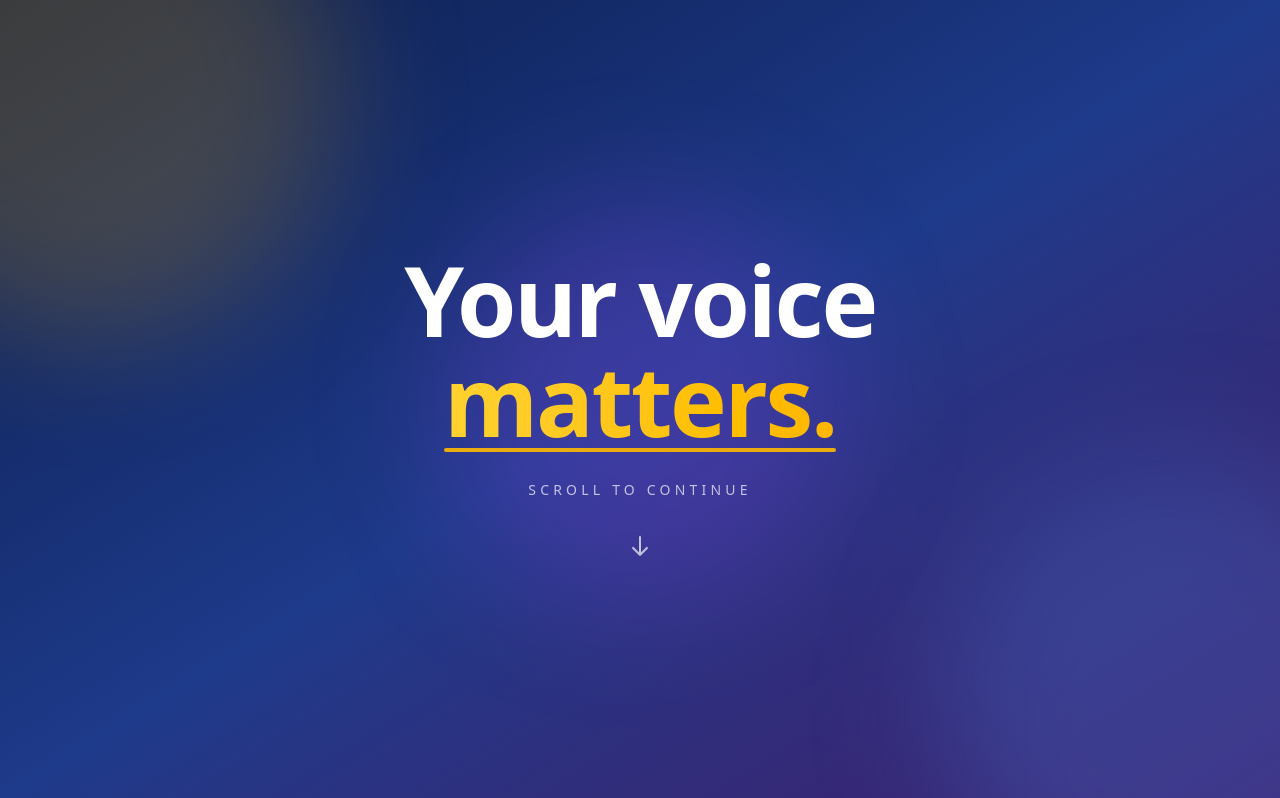
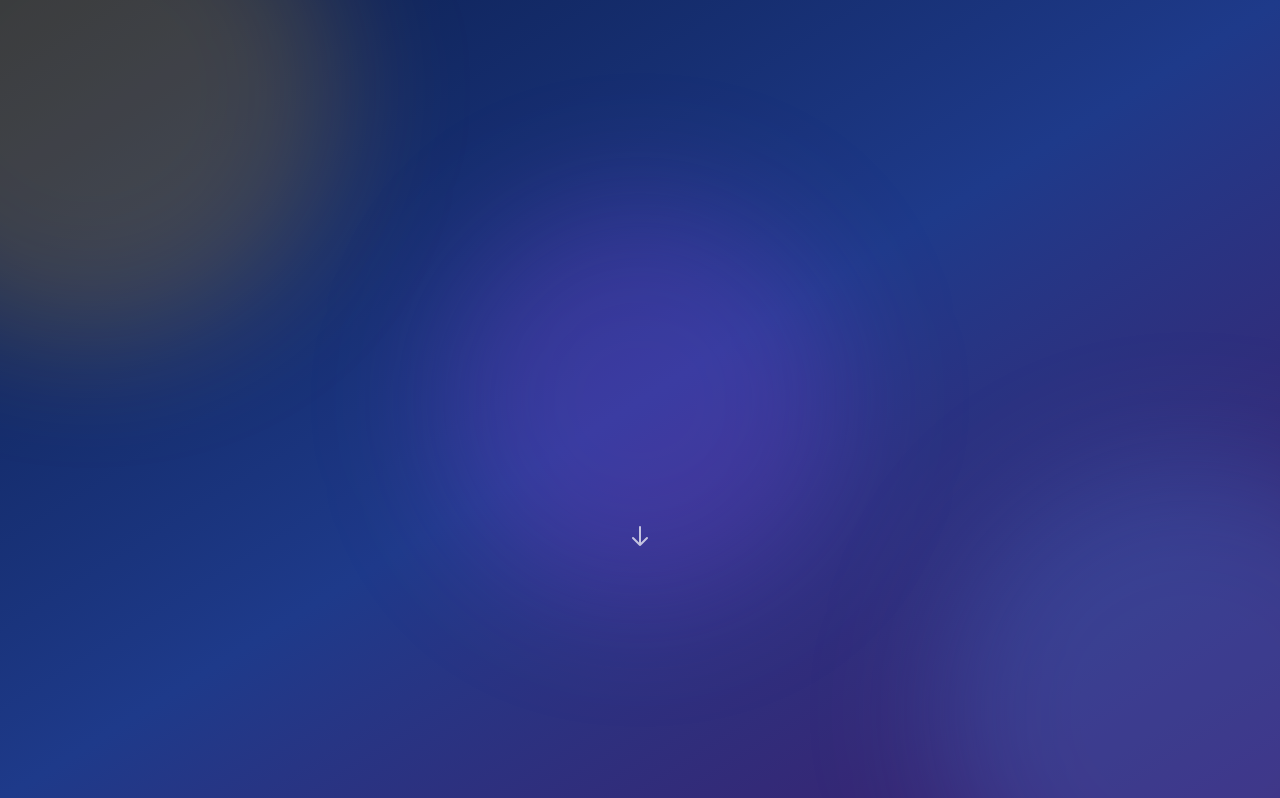
Before and after one commit to acurra3398/gavin-4-smob, a Next.js app: page / in a window 1280 px wide. Shown: the top 798 px of the page. Built offline with nearby package versions, Linux system fonts and the light colour scheme; no server answers.

Commit message:
Simplify intro banner to pure static section (no JS/state)

```diff
--- a/components/IntroOverlay.tsx
+++ b/components/IntroOverlay.tsx
@@ -1,46 +1,14 @@
-"use client";
-
-import { useEffect, useState } from "react";
-
 export function IntroOverlay() {
-  const [isMobile, setIsMobile] = useState(false);
-  const [mounted, setMounted] = useState(false);
-  const [progress, setProgress] = useState(0);
-
-  useEffect(() => {
-    const mq = window.matchMedia("(max-width: 767px)");
-    setIsMobile(mq.matches);
-    setMounted(true);
-  }, []);
-
-  useEffect(() => {
-    if (!mounted || isMobile) return;
-    const onScroll = () => {
-      const h = window.innerHeight;
-      const p = Math.min(1, Math.max(0, window.scrollY / h));
-      setProgress(p);
-    };
-    onScroll();
-    window.addEventListener("scroll", onScroll, { passive: true });
-    return () => window.removeEventListener("scroll", onScroll);
-  }, [mounted, isMobile]);
-
-  if (!mounted || isMobile) return null;
-
-  const opacity = Math.max(0, 1 - progress * 1.3);
-  const scale = 1 - progress * 0.08;
-
   return (
-    <section className="relative h-screen" aria-label="Intro">
-      <div className="sticky top-0 h-screen w-full flex items-center justify-center bg-gradient-to-br from-[#0b1e4d] via-[#1e3a8a] to-[#3b1d6b] overflow-hidden">
+    <section
+      aria-label="Intro"
+      className="hidden md:flex relative h-screen w-full items-center justify-center bg-gradient-to-br from-[#0b1e4d] via-[#1e3a8a] to-[#3b1d6b] overflow-hidden"
+    >
       <div className="intro-blob absolute -top-40 -left-40 w-[500px] h-[500px] rounded-full bg-amber-400/20 blur-3xl animate-blob" />
       <div className="intro-blob absolute -bottom-40 -right-40 w-[500px] h-[500px] rounded-full bg-blue-400/20 blur-3xl animate-blob animation-delay-2000" />
       <div className="intro-blob absolute top-1/2 left-1/2 w-[400px] h-[400px] -translate-x-1/2 -translate-y-1/2 rounded-full bg-purple-500/20 blur-3xl animate-blob animation-delay-4000" />
 
-        <div
-          className="relative text-center px-6"
-          style={{ opacity, transform: `scale(${scale})` }}
-        >
+      <div className="relative text-center px-6">
         <h1 className="text-5xl md:text-8xl font-black tracking-tight text-white animate-fade-up">
           Your voice
           <span className="mt-1 block">
@@ -74,7 +42,6 @@ export function IntroOverlay() {
           </svg>
         </div>
       </div>
-      </div>
     </section>
   );
 }
```
Lines whose indentation alone changed are shown as unchanged.
